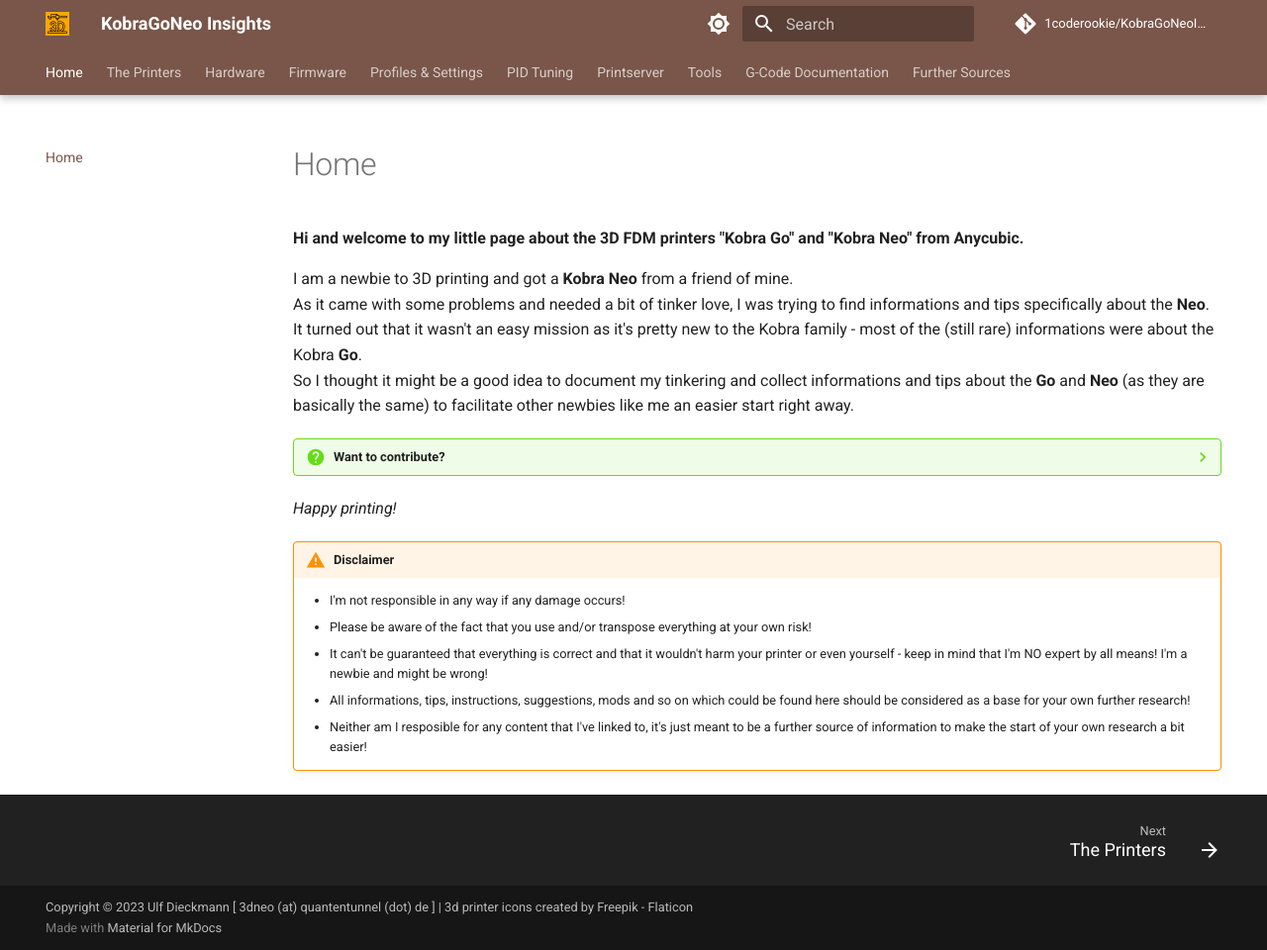
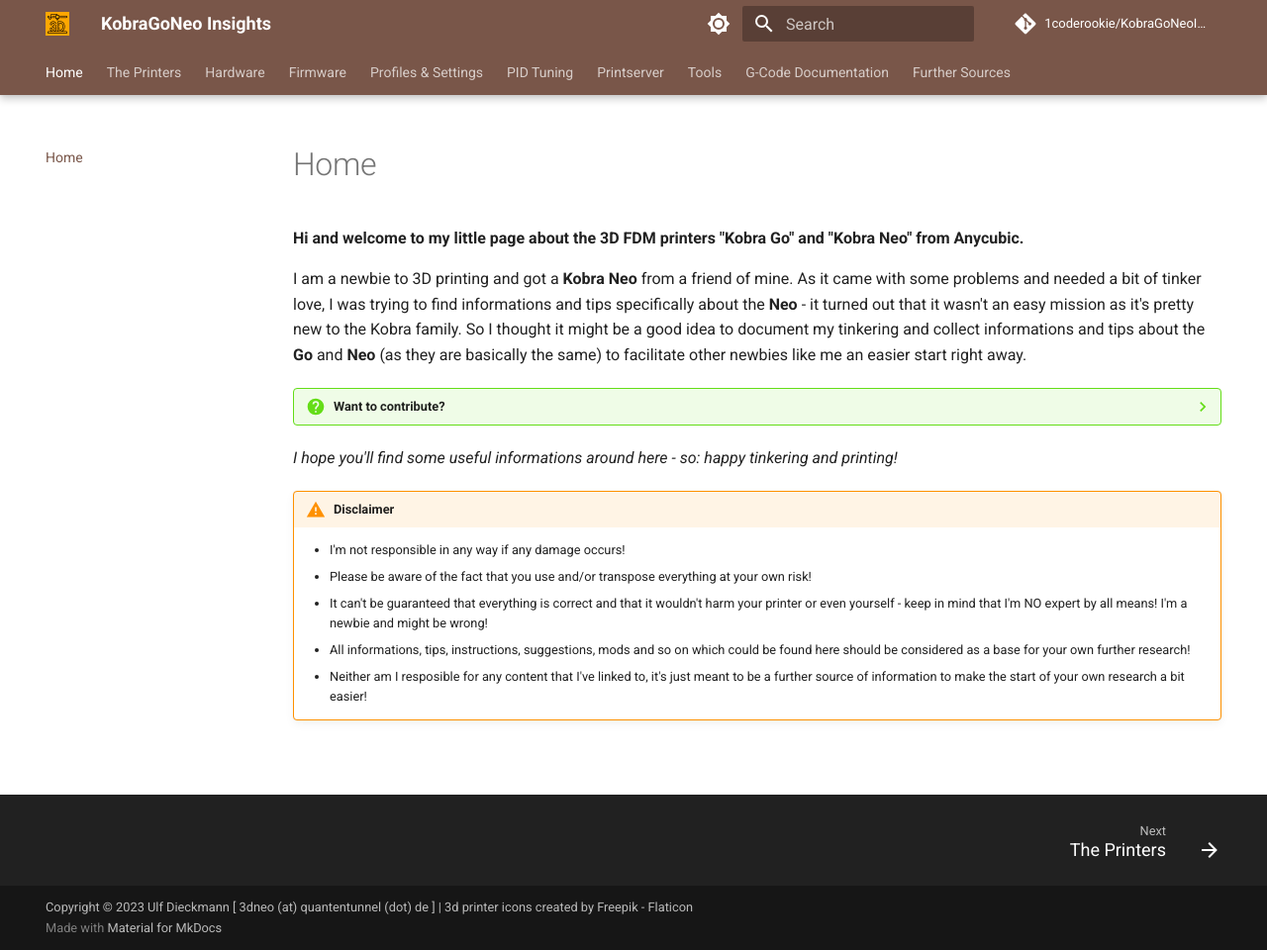
Before and after one commit to 1coderookie/KobraGoNeoInsights, an MkDocs documentation site: the page built from docs/index.md, in a window 1280 px wide and 960 px high. Shown: the whole window at 99% size. Built offline with MkDocs 1.6.1 and Material for MkDocs 9.7.7, drawn with Linux system fonts in a browser that asks for light colours; comment, search, counter and statistics services are not loaded.

Commit message:
Update index.md

```diff
--- a/docs/index.md
+++ b/docs/index.md
@@ -2,16 +2,13 @@
 
 **Hi and welcome to my little page about the 3D FDM printers "Kobra Go" and "Kobra Neo" from Anycubic.**
 
-I am a newbie to 3D printing and got a **Kobra Neo** from a friend of mine.
-As it came with some problems and needed a bit of tinker love, I was trying to find informations and tips specifically about the **Neo**.
-It turned out that it wasn't an easy mission as it's pretty new to the Kobra family - most of the (still rare) informations were about the Kobra **Go**.
-So I thought it might be a good idea to document my tinkering and collect informations and tips about the **Go** and **Neo** (as they are basically the same) to facilitate other newbies like me an easier start right away.
+I am a newbie to 3D printing and got a **Kobra Neo** from a friend of mine. As it came with some problems and needed a bit of tinker love, I was trying to find informations and tips specifically about the **Neo** - it turned out that it wasn't an easy mission as it's pretty new to the Kobra family. So I thought it might be a good idea to document my tinkering and collect informations and tips about the **Go** and **Neo** (as they are basically the same) to facilitate other newbies like me an easier start right away.
 
 ??? question "Want to contribute?"
 
-    If you'd like to contribute - please let me know, I'd highly appreciate it. Either if you did any mods and documentated them, have certain tips, stumbled upon useful informations across the web or want to contribute by takting certain pictures - anything is welcome. <br> You don't necessarily need a GitHub account for it - just send me an email to  <br> `3dneo (at) quantentunnel.de` <br> and we'll figure something out. <br> *Thank you!*
+    If you'd like to contribute - please let me know, I'd highly appreciate it.  Either if you did any mods and documentated them, have certain tips, stumbled upon useful informations across the web or want to contribute by *taking certain pictures from the* ***Go*** - anything is welcome. <br> You don't necessarily need a GitHub account for it - just send me an email to  <br> `3dneo (at) quantentunnel.de` <br> and we'll figure something out. <br> *Thank you!*
 
-*Happy printing!*
+*I hope you'll find some useful informations around here - so: happy tinkering and printing!*
 
 !!! warning "Disclaimer"
 
```
